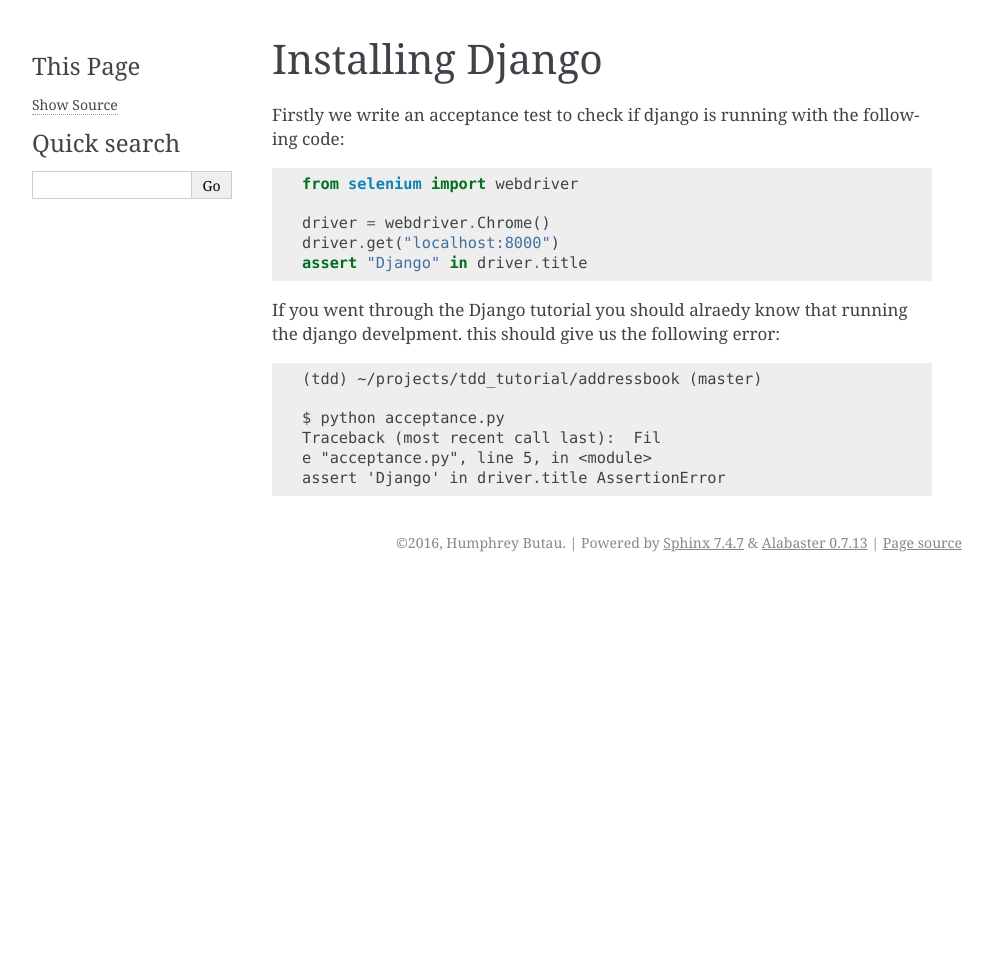
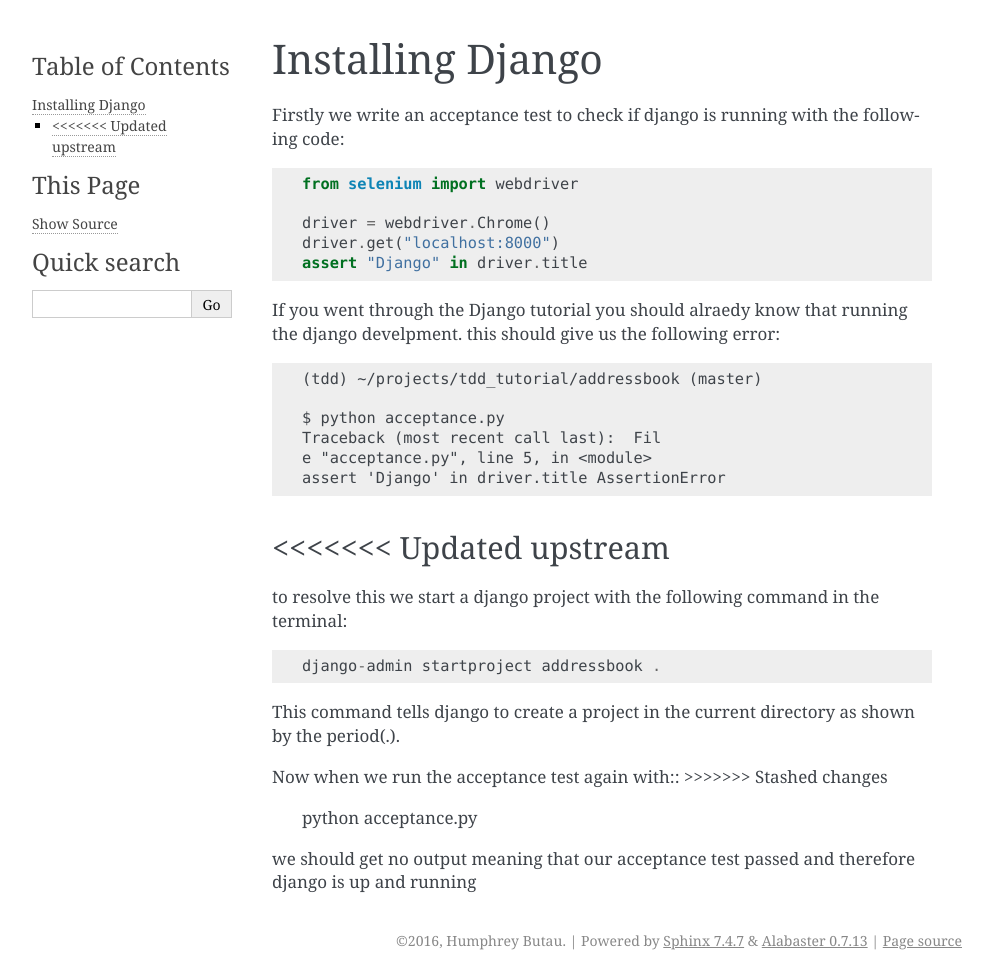
Before and after one commit to hbutau/tdd_tutorial, a Sphinx documentation site: the page built from addressbook/docs/software_installation_with_Acceptance_tests.rst, in a window 1280 px wide. Shown: the whole page, without its empty margins (148-1141 px from the left). Built offline with Sphinx 7.4.7, drawn with Linux system fonts in a browser that asks for light colours; pages that are not in the unit, such as notebooks, are missing from menus; before the commit the page ends 900 px from its top, so only the background shows below that.

Commit message:
resolved conflicts

```diff
--- a/addressbook/docs/software_installation_with_Acceptance_tests.rst
+++ b/addressbook/docs/software_installation_with_Acceptance_tests.rst
@@ -17,3 +17,15 @@
         Traceback (most recent call last):  Fil
         e "acceptance.py", line 5, in <module>
         assert 'Django' in driver.title AssertionError
+<<<<<<< Updated upstream
+=======
+to resolve this we start a django project with the following command in the terminal::
+
+        django-admin startproject addressbook .
+This command tells django to create a project in the current directory as shown by the period(.).
+
+Now when we run the acceptance test again with::
+>>>>>>> Stashed changes
+
+        python acceptance.py
+we should get no output meaning that our acceptance test passed and therefore django is up and running
```
Also changed, not shown: 2 other files.
